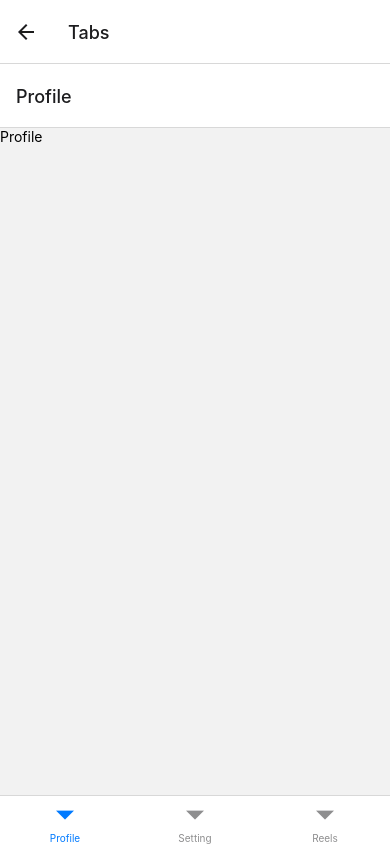
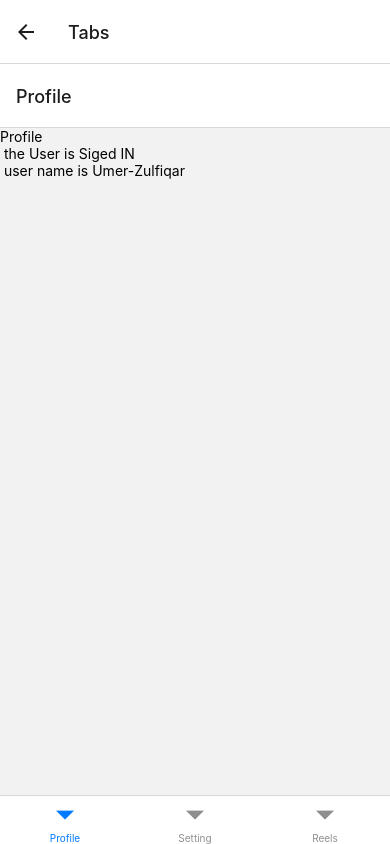
Before and after one commit to umerzulfiqar021/Fire, a React Native app: screen /Tabs in a window 390 px wide. Built offline with nearby package versions, Linux system fonts and the light colour scheme.

Commit message:
mnaged simple gobal state

```diff
--- a/package.json
+++ b/package.json
@@ -18,7 +18,9 @@
     "react-native": "0.75.4",
     "react-native-gesture-handler": "^2.20.2",
     "react-native-safe-area-context": "^4.11.1",
-    "react-native-screens": "^3.34.1"
+    "react-native-screens": "^3.34.1",
+    "react-redux": "^9.1.2",
+    "redux": "^5.0.1"
   },
   "devDependencies": {
     "@babel/core": "^7.20.0",
--- a/src/App.tsx
+++ b/src/App.tsx
@@ -5,10 +5,12 @@ import { createStackNavigator } from '@react-navigation/stack'
 import Home from './screens/auth/Home'
 import SignInInput from './screens/auth/SignInInput'
 import Tabs from './screens/auth/Tabs'
+import { Provider } from 'react-redux'
+import { store } from './store/store'
 export default function App() {
   const Stack = createStackNavigator()
   return (
-
+    <Provider store={store}>
     <NavigationContainer>
 
     <Stack.Navigator initialRouteName='Home'>
@@ -25,7 +27,7 @@ export default function App() {
     </Stack.Navigator>
 
     </NavigationContainer>
-
+    </Provider>
 
   )
 }
--- a/src/screens/auth/Home.tsx
+++ b/src/screens/auth/Home.tsx
@@ -1,7 +1,12 @@
 import { StyleSheet, Text, View } from 'react-native'
 import React from 'react'
 import MainButton from '../../components/MainButton'
+import { useSelector } from 'react-redux'
 export default function Home({navigation}) {
+
+const isSignedIn = useSelector(state => state.userData.isSignedIn)
+const userName = useSelector(state => state.userData.userName)
+
   const handleClick = () =>{
     navigation.navigate('Tabs')
   }
@@ -9,6 +14,21 @@ export default function Home({navigation}) {
     <View style = {styles.container}>
       <Text>Home</Text>
 <MainButton  title='Go to Tabs' onPress={handleClick}/>
+{
+  isSignedIn ? (
+    <View>
+      <Text> the User is Siged IN
+
+      </Text>
+
+      </View>
+  ) : (
+    <View>
+      <Text>Please login first {userName}</Text>
+      </View>
+  )
+}
+
     </View>
   )
 }
--- a/src/screens/auth/Tabs.tsx
+++ b/src/screens/auth/Tabs.tsx
@@ -1,4 +1,4 @@
-import {  Image, StyleSheet, Text, View } from 'react-native'
+import {   StyleSheet } from 'react-native'
 import React from 'react'
 import { createBottomTabNavigator } from '@react-navigation/bottom-tabs'
 import Profile from './Tabs/Profile'
--- a/src/screens/auth/Tabs/Profile.tsx
+++ b/src/screens/auth/Tabs/Profile.tsx
@@ -1,10 +1,27 @@
 import { StyleSheet, Text, View } from 'react-native'
 import React from 'react'
+import { useSelector } from 'react-redux'
+const Profile = () => {
+  const isSignedIn = useSelector(state => state.userData.isSignedIn)
+const userName = useSelector(state => state.userData.userName)
 
-const Profile = () => {
   return (
     <View>
       <Text>Profile</Text>
+      {
+  isSignedIn ? (
+    <View>
+      <Text> the User is Siged IN
+
+      </Text>
+      <Text> user name is {userName}</Text>
+      </View>
+  ) : (
+    <View>
+      <Text>Please login first {userName}</Text>
+      </View>
+  )
+}
     </View>
   )
 }
--- /dev/null
+++ b/src/store/store.ts
@@ -0,0 +1,12 @@
+import { combineReducers,createStore } from "redux";
+
+const initialState = {
+    isSignedIn : true,
+    userName : 'Umer-Zulfiqar'
+}
+
+const rootReducer = combineReducers({
+    userData: () => initialState
+
+})
+export const store = createStore(rootReducer)
```
Also changed, not shown: 2 other files (tests, documents, lock files or other folders).
